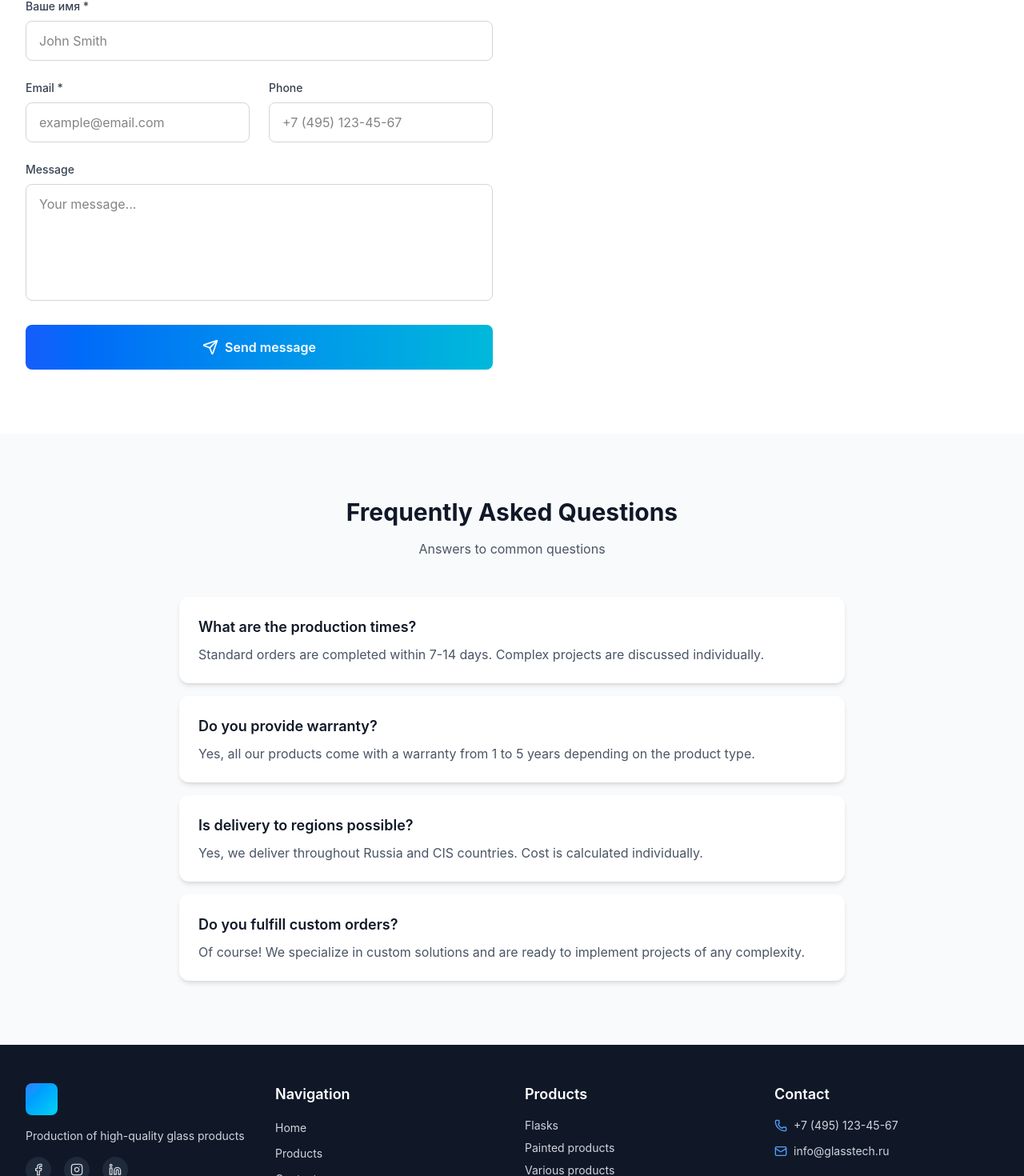
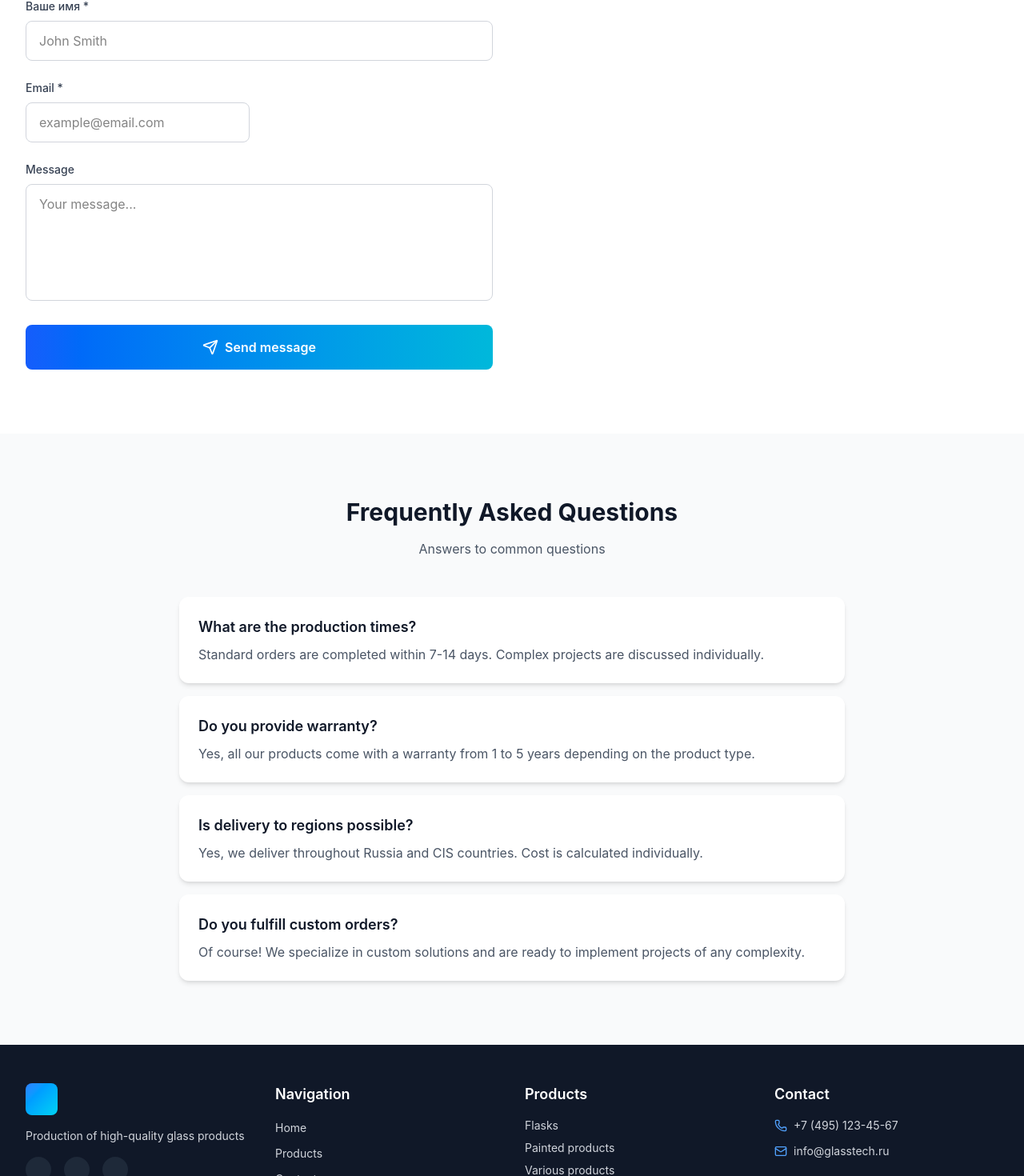
Before and after one commit to gg-wp-easy/project-site-nikolsk, a React (Vite) app: page /contact in a window 1280 px wide. Shown: the part 898-2368 px from the top of the page at 80% size. Built offline with nearby package versions, Linux system fonts and the light colour scheme.

Commit message:
fix #3 | Пофикшены баги

```diff
--- a/src/app/components/Footer.tsx
+++ b/src/app/components/Footer.tsx
@@ -27,21 +27,18 @@ export function Footer() {
                 href="#"
                 className="w-8 h-8 bg-gray-800 rounded-full flex items-center justify-center hover:bg-blue-600 transition-colors"
               >
-                <Facebook className="w-4 h-4" />
               </motion.a>
               <motion.a
                 whileHover={{ scale: 1.1, y: -2 }}
                 href="#"
                 className="w-8 h-8 bg-gray-800 rounded-full flex items-center justify-center hover:bg-blue-600 transition-colors"
               >
-                <Instagram className="w-4 h-4" />
               </motion.a>
               <motion.a
                 whileHover={{ scale: 1.1, y: -2 }}
                 href="#"
                 className="w-8 h-8 bg-gray-800 rounded-full flex items-center justify-center hover:bg-blue-600 transition-colors"
               >
-                <Linkedin className="w-4 h-4" />
               </motion.a>
             </div>
           </div>
--- a/src/app/pages/ContactPage.tsx
+++ b/src/app/pages/ContactPage.tsx
@@ -2,7 +2,6 @@ import { motion } from "motion/react";
 import { useState } from "react";
 import { Mail, Phone, MapPin, Clock, Send } from "lucide-react";
 import { useTranslation } from "react-i18next";
-
 
 export function ContactPage() {
   const { t } = useTranslation();
@@ -33,8 +32,6 @@ export function ContactPage() {
   const [formData, setFormData] = useState({
     name: "",
     email: "",
-    phone: "",
-    company: "",
     message: "",
   });
 
@@ -44,27 +41,41 @@ export function ContactPage() {
   const faqListRaw = t('faq', { returnObjects: true });
   const faqList = Array.isArray(faqListRaw) ? faqListRaw : [];
 
-  const handleSubmit = (e: React.FormEvent) => {
+  const handleSubmit = async (e: React.FormEvent) => {
     e.preventDefault();
     setIsSubmitting(true);
 
-    const { name, email, phone, company, message } = formData;
+    const { name, email, message } = formData;
 
-    // prepare mailto link
-    const subject = encodeURIComponent(t('contact.form.submit'));
-    const body = encodeURIComponent(
-      `Name: ${name}\nEmail: ${email}\nPhone: ${phone}\nCompany: ${company}\nMessage:\n${message}`
-    );
-    window.location.href = `mailto:kaevnikita@yandex.ru?subject=${subject}&body=${body}`;
+    // TODO: replace with your own email-sending service or backend endpoint.
+    // Example using Formspree (https://formspree.io):
+    //   1. create a form there and copy the form ID (f/xxxxxxx)
+    //   2. replace the URL below with `https://formspree.io/f/yourId`
+    //   3. you can also proxy through your own API at `/api/send-email`.
+    try {
+      const resp = await fetch('https://formsubmit.co/email', {
+        method: 'POST',
+        headers: {'Content-Type': 'application/json'},
+        body: JSON.stringify({
+          name,
+          email,
+          message,
+        }),
+      });
 
-    // still show thank you banner
-    setIsSubmitting(false);
-    setSubmitted(true);
-    setFormData({ name: "", email: "", phone: "", company: "", message: "" });
+      if (!resp.ok) {
+        throw new Error('network error');
+      }
 
-    setTimeout(() => {
-      setSubmitted(false);
-    }, 5000);
+      setSubmitted(true);
+      setFormData({ name: '', email: '', message: '' });
+      setTimeout(() => setSubmitted(false), 5000);
+    } catch (err) {
+      console.error('submission error', err);
+      // optionally show error to user
+    } finally {
+      setIsSubmitting(false);
+    }
   };
 
   const handleChange = (
@@ -198,20 +209,6 @@ export function ContactPage() {
                       required
                       className="w-full px-4 py-3 border border-gray-300 rounded-lg focus:outline-none focus:ring-2 focus:ring-blue-500 transition-all"
                       placeholder={t('contact.form.placeholders.email')}
-                    />
-                  </div>
-
-                  <div>
-                    <label className="block text-sm font-medium text-gray-700 mb-2">
-                      {t('contact.form.fields.phone')}
-                    </label>
-                    <input
-                      type="tel"
-                      name="phone"
-                      value={formData.phone}
-                      onChange={handleChange}
-                      className="w-full px-4 py-3 border border-gray-300 rounded-lg focus:outline-none focus:ring-2 focus:ring-blue-500 transition-all"
-                      placeholder={t('contact.form.placeholders.phone')}
                     />
                   </div>
                 </div>
--- a/src/app/pages/HomePage.tsx
+++ b/src/app/pages/HomePage.tsx
@@ -7,14 +7,7 @@ import { useTranslation } from "react-i18next";
 import { LanguageSwitcher } from "../components/LanguageSwitcher";
 
 export function HomePage() {
-   const { t } = useTranslation();
-
-  /*const stats = [
-    { value: "25+", label: t('stats.years') },
-    { value: "500+", label: t('stats.projects') },
-    { value: "100%", label: t('stats.quality') },
-    { value: "50+", label: t('stats.employees') },
-  ];*/
+  const { t } = useTranslation();
 
   const features = [
     {
@@ -95,7 +88,7 @@ export function HomePage() {
             initial={{ opacity: 0, y: 30 }}
             animate={{ opacity: 1, y: 0 }}
             transition={{ duration: 0.8, delay: 0.4 }}
-            className="flex flex-col sm:flex-row gap-4 justify-center"
+            className="flex flex-col gap-4 justify-center items-center sm:flex-row sm:justify-center"
           >
             <Link to="/products">
               <motion.button
@@ -225,9 +218,9 @@ export function HomePage() {
                     <motion.div
                       initial={{ opacity: 0, x: -10 }}
                       whileHover={{ opacity: 1, x: 0 }}
-                      className="flex items-center gap-2 text-white"
+                      className="text-white"
                     >
-                      <Link to="/products">
+                      <Link to="/products" className="flex items-center gap-2">
                         <span>{t('products.details')}</span>
                         <ArrowRight className="w-4 h-4" />
                       </Link>
--- a/src/app/pages/ProductsPage.tsx
+++ b/src/app/pages/ProductsPage.tsx
@@ -390,7 +390,7 @@ export const ProductsPage = (): JSX.Element => {
             {modalLoading && (
               <div className="w-1/2 h-1/2 bg-gray-200 animate-pulse" />
             )}
-            <div className="max-w-[90vw] max-h-[90vh]">
+            <div className="max-w-[100vw] max-h-[100vh]">
               <ImageWithFallback
                 src={modalSrc}
                 alt=""
```
